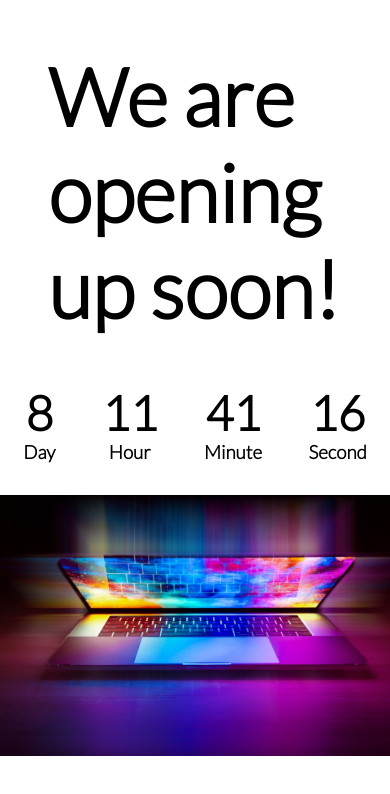
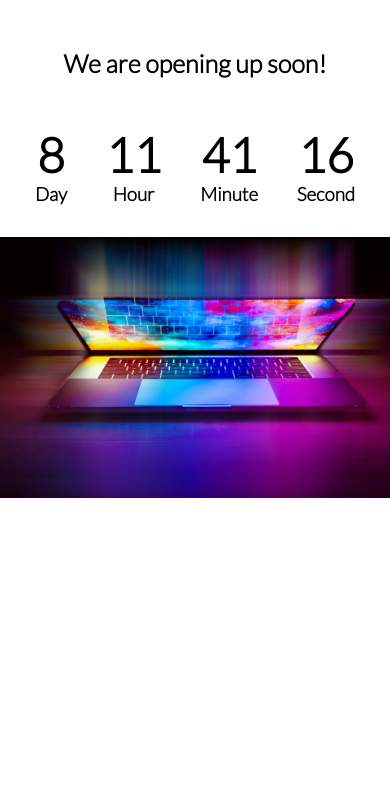
Before and after one commit to donniecode1983/simple-countdown, a plain HTML site: page index.html in a window 390 px wide. Drawn offline with Linux system fonts and the light colour scheme.

Commit message:
added media query for mobile : dappdave

```diff
--- a/style.css
+++ b/style.css
@@ -39,3 +39,16 @@ h2 {
 .waiting {
   width: 100vw;
 }
+
+/* added by dappdave */
+@media (max-width: 600px) {
+  h2 {
+    font-size: 25px;
+  }
+  .countdown {
+    display: flex;
+    justify-content: space-around;
+    text-align: center;
+    padding-bottom: 2rem;
+  }
+}
```
